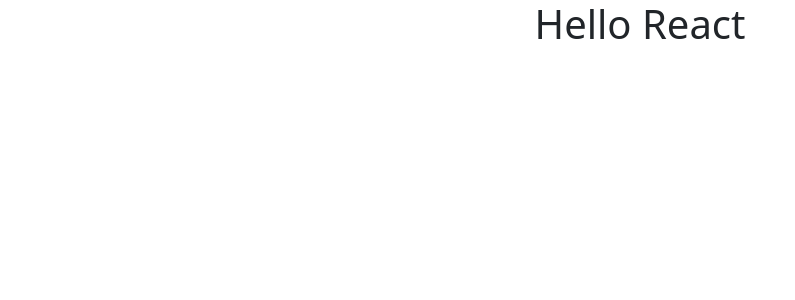
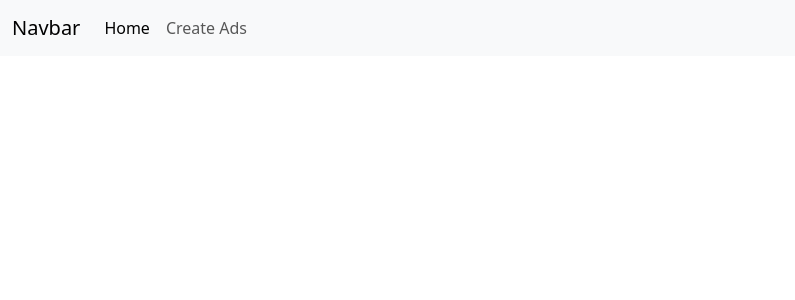
Before and after one commit to SandunRanjanaM/CabServiceManagement, a React (Create React App) app in the folder frontend/: page / in a window 1280 px wide. Shown: the top 300 px of the page, without its empty margins (0-795 px from the left). Built offline with nearby package versions, Linux system fonts and the light colour scheme.

Commit message:
Modified App.js

```diff
--- a/frontend/src/App.js
+++ b/frontend/src/App.js
@@ -1,10 +1,18 @@
 import './App.css';
+import AdCreate from './components/AdCreate';
+import Header from './components/Header';
+import {BrowserRouter as  Router, Route, Routes} from "react-router-dom"
 
 function App() {
   return (
-    <div className="App">
-      <h1>Hello React</h1>
-    </div>
+    <Router>
+        <div className="App">
+          <Header/>
+            <Routes>
+              <Route path="/add" element={<AdCreate/>} />
+            </Routes>
+        </div>
+    </Router>
   );
 }
 
```
